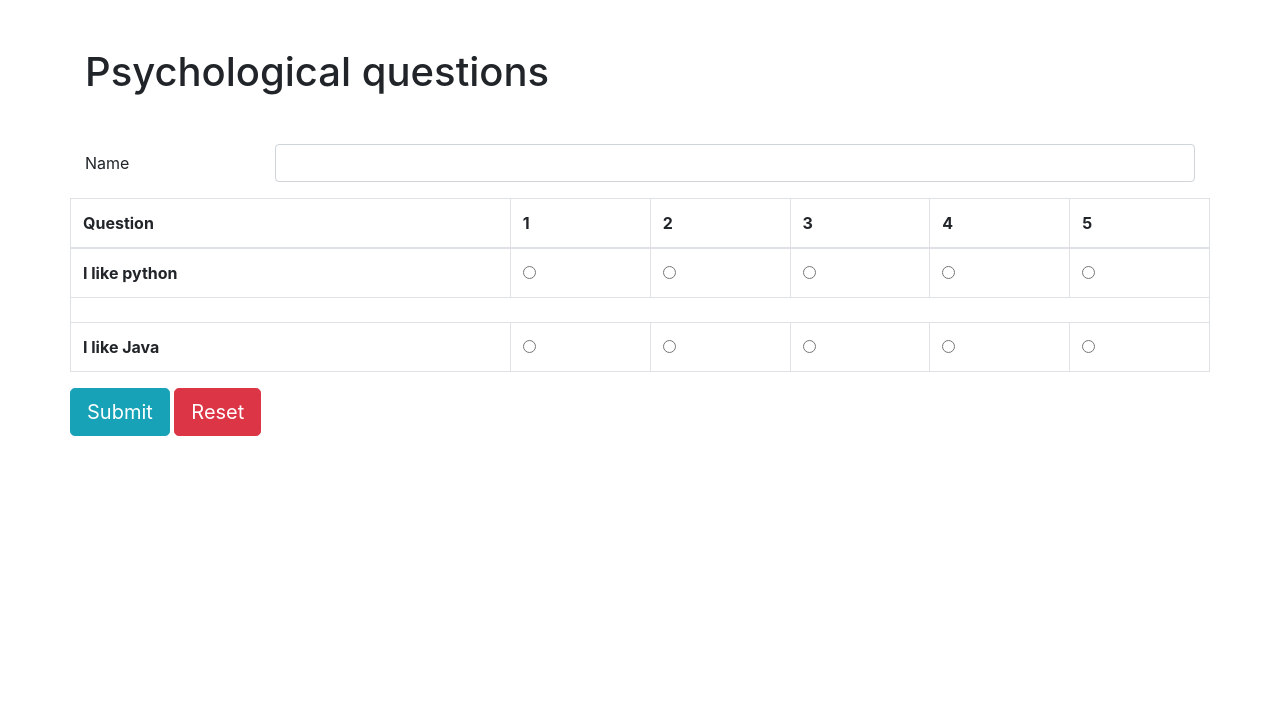
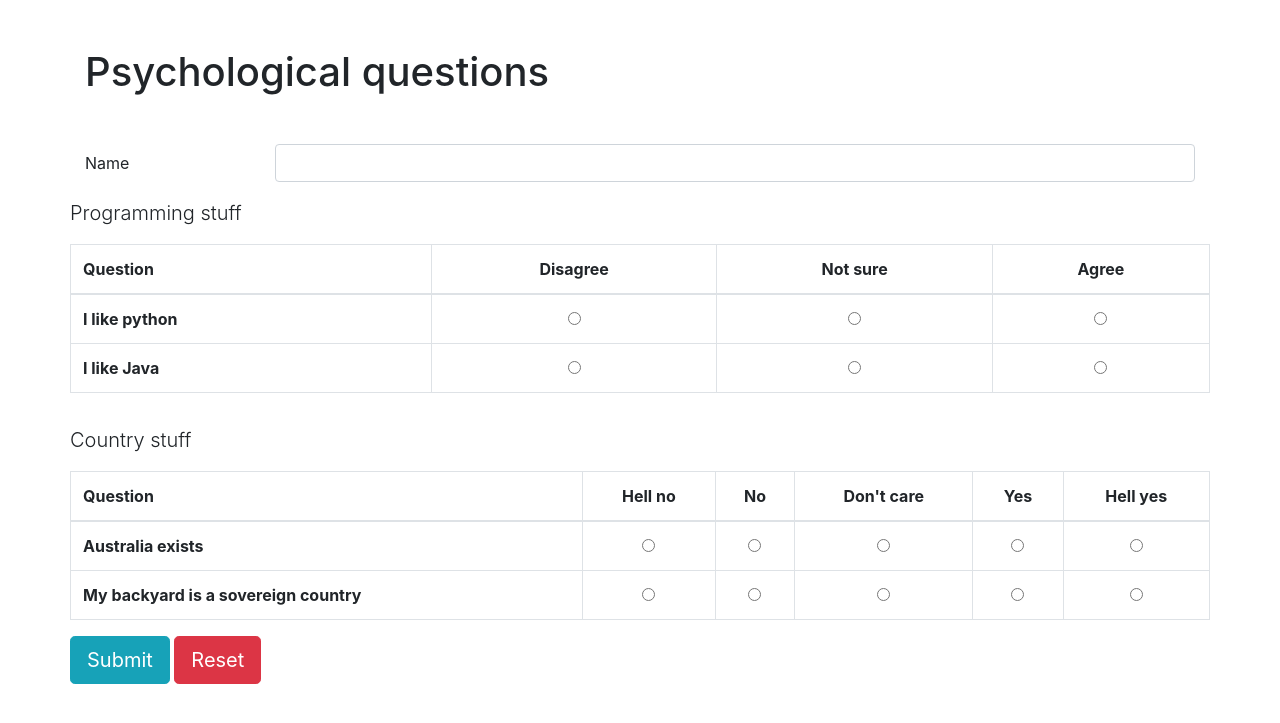
Before and after one commit to EErikas/psych_test_demo, a Django app: page / in a window 1280 px wide. Shown: the top 723 px of the page. Run offline with Django 3.2, Linux system fonts and the light colour scheme; some libraries are stand-ins or nearby versions.

Commit message:
Imporved question display features

```diff
--- /dev/null
+++ b/questions.json
@@ -0,0 +1,28 @@
+[
+  {
+    "description": "Programming stuff",
+    "option_names": [
+      "Disagree",
+      "Not sure",
+      "Agree"
+    ],
+    "quiz_questions": [
+      "I like python",
+      "I like Java"
+    ]
+  },
+  {
+    "description": "Country stuff",
+    "option_names": [
+      "Hell no",
+      "No",
+      "Don't care",
+      "Yes",
+      "Hell yes"
+    ],
+    "quiz_questions": [
+      "Australia exists",
+      "My backyard is a sovereign country"
+    ]
+  }
+]
--- a/questions/views.py
+++ b/questions/views.py
@@ -1,13 +1,11 @@
 import os
+import json
 import xlsxwriter
 from django.shortcuts import render, redirect
 from psych_test_demo.settings import BASE_DIR
 
-questions = [
-    'I like python',
-    '',
-    'I like Java'
-]
+with open(os.path.join(BASE_DIR, 'questions.json'), 'r', encoding='utf-8') as question_data:
+    questions = json.load(question_data)
 
 
 def show_questions(request):
@@ -19,34 +17,32 @@ def show_questions(request):
 
 
 def generate_file(request):
-    def get_answer(x):
-        answer = request.POST.get('question_{}'.format(x))
-        # Return value of answer if such question exists, otherwise return 0
-        return int(answer) if answer else 0
-
     # Form is submitted via post method:
     if request.method == 'POST':
-
         results_dir = os.path.join(BASE_DIR, 'results')
         if not os.path.exists(results_dir):
             os.mkdir(results_dir)
         file_path = os.path.join(results_dir, '{}-results.xlsx'.format(request.POST['username']))
 
-        answers = [get_answer(i) for i in range(len(questions))]
-        results = list(zip(questions, answers))
+        answers = []
+        for foo in range(len(questions)):
+            answers.append([
+                int(request.POST.get('q_{}_{}'.format(foo, bar)))
+                for bar in range(len(questions[foo].get('quiz_questions')))
+            ])
 
         # Define worksheet and workbook:
         workbook = xlsxwriter.Workbook(file_path)
         worksheet = workbook.add_worksheet()
-        # Define header:
-        worksheet.write(0, 0, 'Question')
-        worksheet.write(0, 1, 'Answer')
-        # Write data to columns:
-        for i in range(len(results)):
-            # If answer is greater than 0 (which means it exists)
-            if results[i][1] > 0:
-                worksheet.write(i + 1, 0, results[i][0])
-                worksheet.write_number(i + 1, 1, results[i][1])
+        col = 0
+        for i in range(len(questions)):
+            worksheet.write(0, col + i, 'Question')
+            worksheet.write(0, col + i + 1, 'Answer')
+            for j in range(len(answers[i])):
+                worksheet.write(j + 1, col + i, questions[i].get('quiz_questions')[j])
+                worksheet.write_number(j + 1, col + i + 1, answers[i][j])
+            col += 1
+
         workbook.close()
 
         return render(request, 'results.html',
--- a/templates/questions.html
+++ b/templates/questions.html
@@ -1,5 +1,6 @@
 {% extends 'base.html' %}
 {% block content %}
+    {% if questions %}
         <h1 class="mt-5">Psychological questions</h1>
         <form class="mt-5" method="post" action="{% url 'results' %}">
             {% csrf_token %}
@@ -8,40 +9,51 @@
                 <div class="col-sm-10">
                     <input type="text" class="form-control" id="inputName" name="username" required>
                 </div>
-
-            <table class="table table-bordered mt-3">
+                {# Iterate through questions: #}
+                {% for question in questions %}
+                    {# Set separate varibale for question_id which will be used to track down the question: #}
+                    {% with forloop.counter0 as question_id %}
+                        {# Print description as paragraph #}
+                        <p class="lead mt-3">{{ question.description }}</p>
+                        {# Define new table for quiz questions #}
+                        <table class="table table-bordered">
                             <thead>
                             <tr>
                                 <th scope="col">Question</th>
-                    <th>1</th>
-                    <th>2</th>
-                    <th>3</th>
-                    <th>4</th>
-                    <th>5</th>
+                                {# Add all available options to table header #}
+                                {% for option_name in question.option_names %}
+                                    <th class="text-center">{{ option_name }}</th>
+                                {% endfor %}
                             </tr>
                             </thead>
                             <tbody>
-                {% for question in questions %}
+                            {# Iterate through quiz questions #}
+                            {% for quiz_question in question.quiz_questions %}
+                                {# Define quiz question id which will be to track down the question: #}
+                                {% with forloop.counter0 as quiz_question_id %}
                                     <tr>
-                        {% if question %}
-                            {# Print question with options: #}
-                            <th scope="row">{{ question }}</th>
-                            <td><input type="radio" name="question_{{ forloop.counter0 }}" value="1" required></td>
-                            <td><input type="radio" name="question_{{ forloop.counter0 }}" value="2"></td>
-                            <td><input type="radio" name="question_{{ forloop.counter0 }}" value="3"></td>
-                            <td><input type="radio" name="question_{{ forloop.counter0 }}" value="4"></td>
-                            <td><input type="radio" name="question_{{ forloop.counter0 }}" value="5"></td>
-                        {% else %}
-                            {# Leave a blank line #}
-                            <td colspan="6">{{ question }}</td>
-                        {% endif %}
+                                        <th scope="row">{{ quiz_question }}</th>
+                                        {# Iterate through option names again to list the same number of radio buttons as there are question options #}
+                                        {% for option_name in question.option_names %}
+                                            <td class="text-center">
+                                                {# Each radio button is assigned a unique name that is constructed from question id and quiz question id, value is set by forllop value starting from 1 #}
+                                                <input type="radio" name="q_{{ question_id }}_{{ quiz_question_id }}" value="{{ forloop.counter }}" required>
+                                            </td>
+                                        {% endfor %}
                                     </tr>
+                                {% endwith %}
                             {% endfor %}
                             </tbody>
                         </table>
+                    {% endwith %}
+                {% endfor %}
+
                 <div class="form-group-row">
                     <input class="btn btn-lg btn-info" type="submit">
                     <input class="btn btn-lg btn-danger" type="reset">
                 </div>
         </form>
+    {% else %}
+        <h1 class="mt-5">There are no questions, go think of some</h1>
+    {% endif %}
 {% endblock %}
```
Lines whose indentation alone changed are shown as unchanged.
